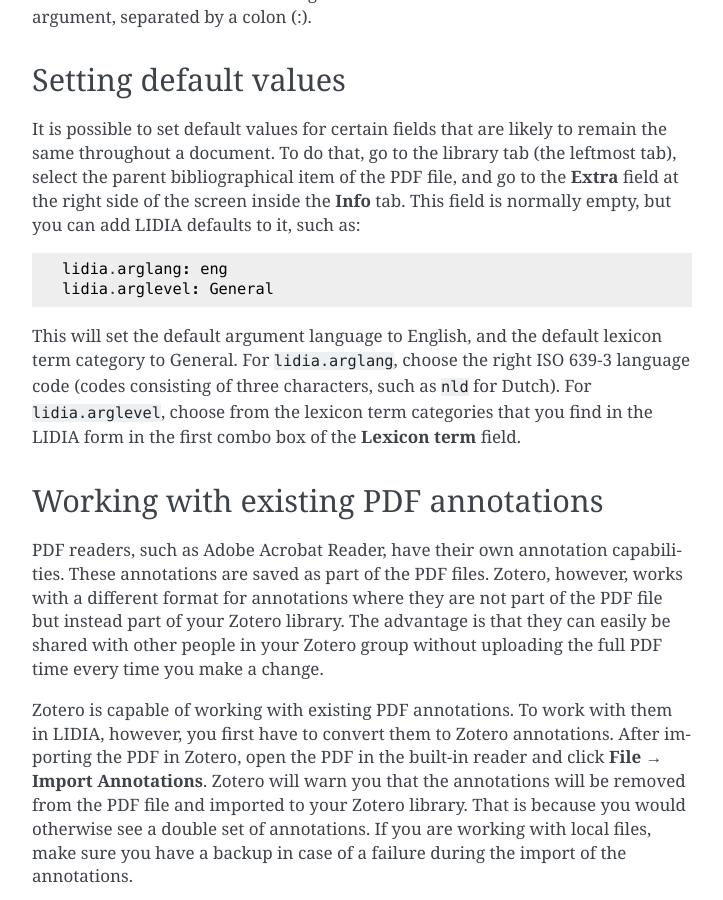
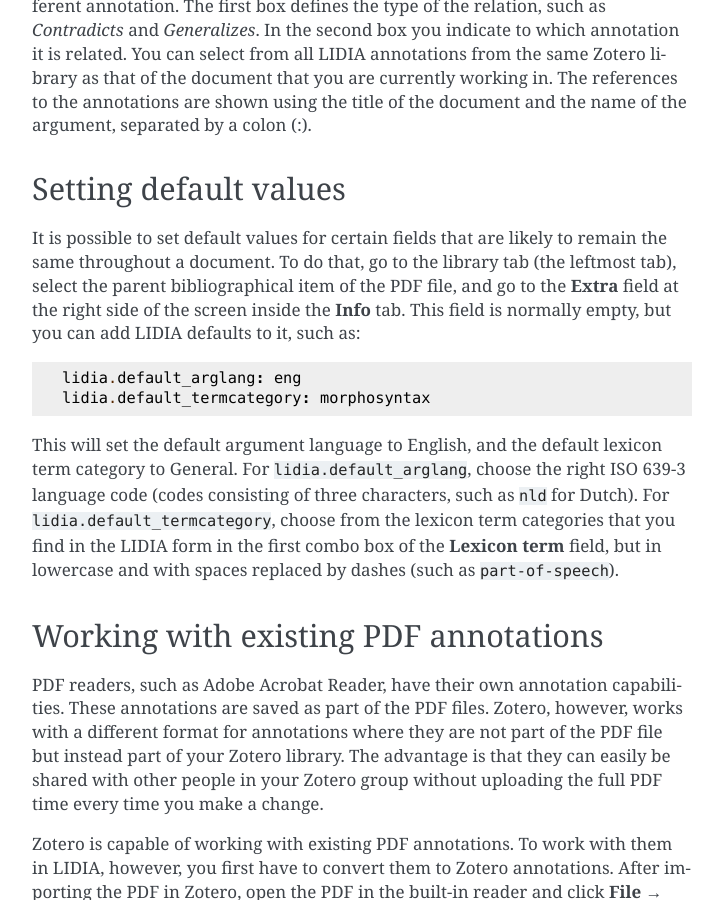
Before and after one commit to UUDigitalHumanitieslab/lidia, a Sphinx documentation site: the page built from docs/extension.rst, in a window 1280 px wide and 900 px high, scrolled down 3086 px. Shown: the whole window, without its empty margins (388-1111 px from the left). Built offline with Sphinx 7.4.7, drawn with Linux system fonts in a browser that asks for light colours; some of the changed text lies outside the part shown.

Commit message:
Update documentation for 0.3.0 extension release

```diff
--- a/docs/extension.rst
+++ b/docs/extension.rst
@@ -2,7 +2,8 @@
 The LIDIA Zotero extension
 ==========================
 
-
+.. note::
+   This part of the manual is updated for version 0.3.0 of the extension.
 
 
 Installing the extension
@@ -139,15 +140,16 @@
 
 ::
 
-  lidia.arglang: eng
-  lidia.arglevel: General
+  lidia.default_arglang: eng
+  lidia.default_termcategory: morphosyntax
 
 This will set the default argument language to English, and the default
-lexicon term category to General. For ``lidia.arglang``, choose the
+lexicon term category to General. For ``lidia.default_arglang``, choose the
 right ISO 639-3 language code (codes consisting of three characters, such as
-``nld`` for Dutch). For ``lidia.arglevel``, choose from the lexicon term
-categories that you find in the LIDIA form in the first combo box of the
-**Lexicon term** field.
+``nld`` for Dutch). For ``lidia.default_termcategory``, choose from the
+lexicon term categories that you find in the LIDIA form in the first combo box
+of the **Lexicon term** field, but in lowercase and with spaces replaced by
+dashes (such as ``part-of-speech``).
 
 Working with existing PDF annotations
 -------------------------------------
```
